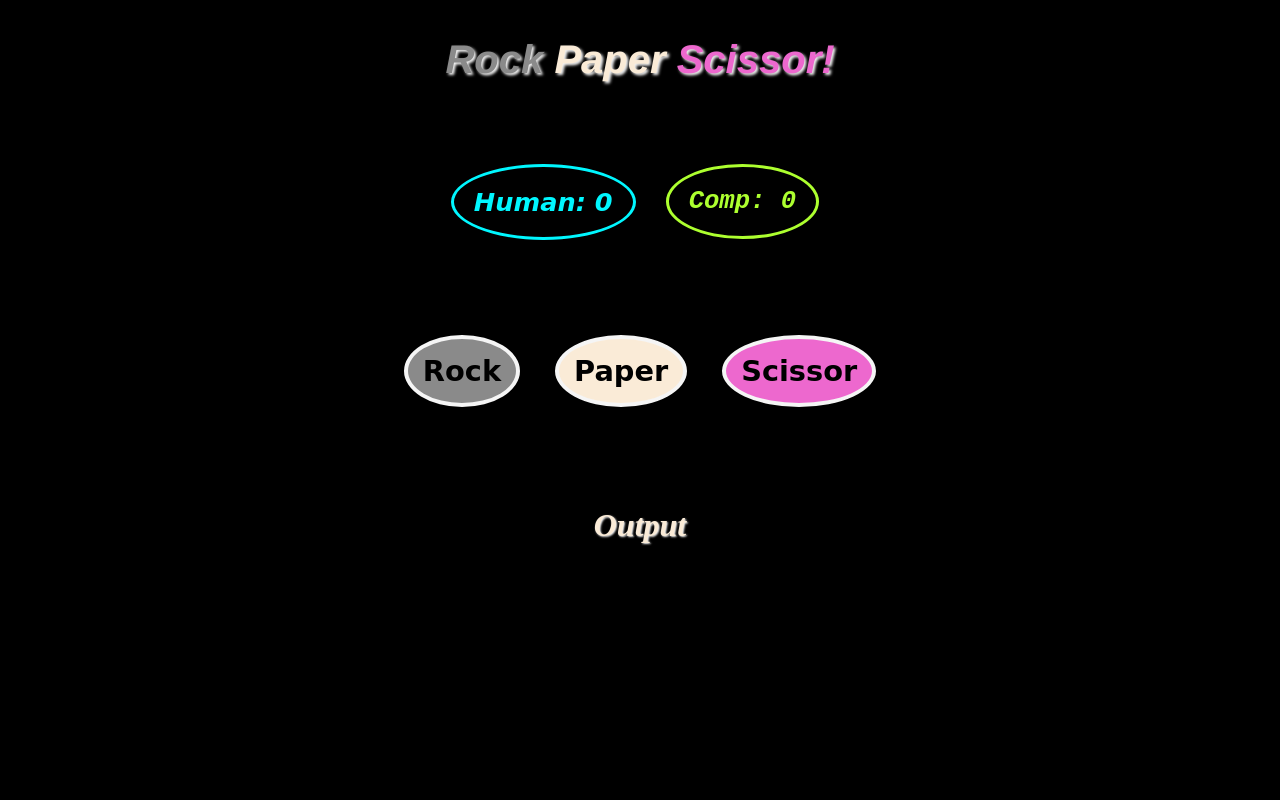
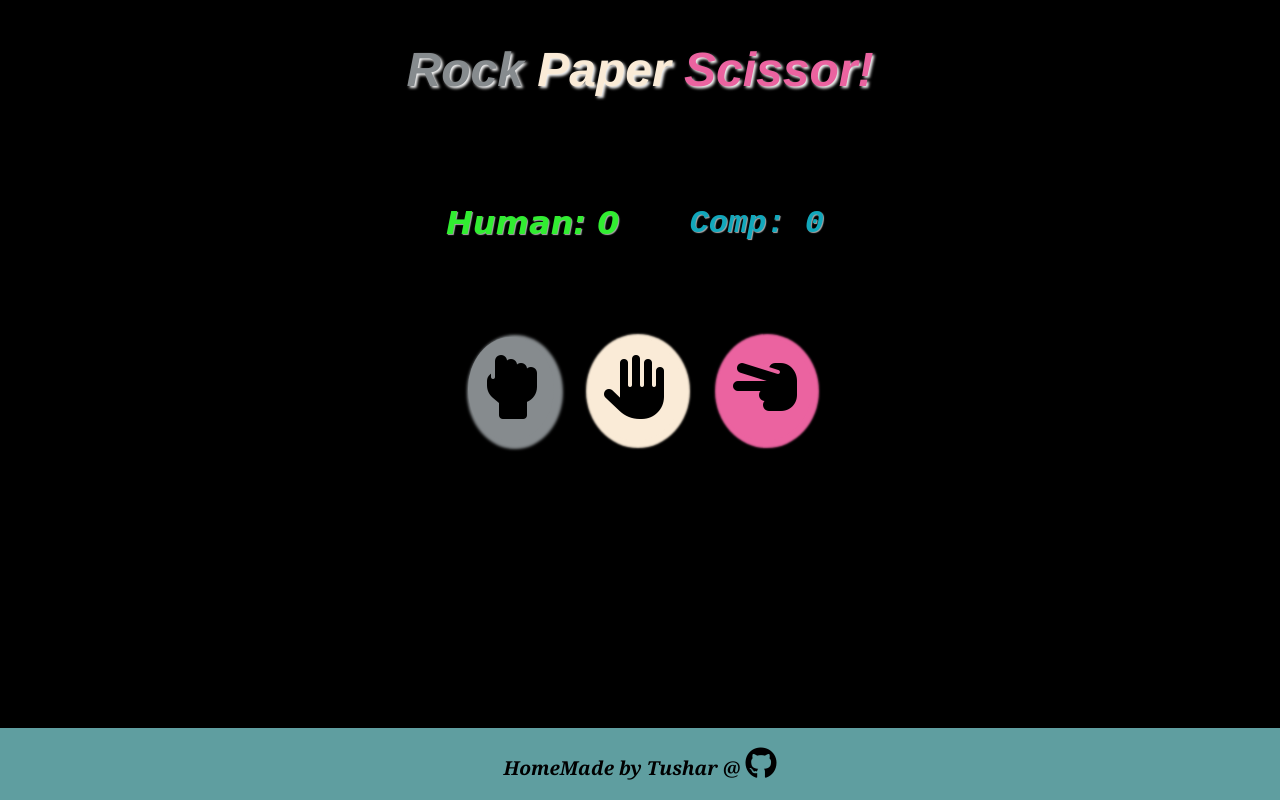
Before and after one commit to pinkmoon25/rockPaperScissors_js, a plain HTML site: page index.html in a window 1280 px wide. Drawn offline with Linux system fonts and the light colour scheme.

Commit message:
Added icons in buttons

```diff
--- a/index.html
+++ b/index.html
@@ -5,14 +5,15 @@
         <meta name="viewport" content="width=device-width, initial-scale=1.0">
         <title>Rock Paper Scissors</title>
         <link rel="stylesheet" href="style.css"/>
+        <script src="https://kit.fontawesome.com/5ff773556d.js" crossorigin="anonymous"></script>
         <script type="text/javascript" src="rockPaperScissors.js" defer></script>
     </head>
     <body>
         <header id="header">
             <h1>
-            <em><span style="color: rgb(138, 138, 138);">Rock</span>
+            <em><span style="color: rgb(134,139,142);">Rock</span>
             <span style="color:antiquewhite">Paper</span>
-            <span style="color: rgb(237, 104, 206)">Scissor!</span></em>
+            <span style="color: rgb(235,99,160)">Scissor!</span></em>
             </h1>
         </header>
 
@@ -23,14 +24,18 @@
             </div>
 
             <div class="buttons">
-                <button class="rock"> Rock </button>
-                <button class="paper">Paper</button>
-                <button class="scissor">Scissor</button>
+                <button class="rock"> <i class="fa-solid fa-hand-back-fist"> </i> </button>
+                <button class="paper"><i class="fa-solid fa-hand"></i></button>
+                <button class="scissor"><i class="fa-solid fa-hand-scissors"></i></button>
             </div>
 
             <div class="result">
-                <p>Output</p>
+                <p></p>
             </div>
+
+            <footer>
+                <p>HomeMade by Tushar @ <a href="https://github.com/PinkMoon25/rockPaperScissors_js"> <i class="fa-brands fa-github"></i> </a> </p>
+            </footer>
 
         </div>
 
--- a/rockPaperScissors.js
+++ b/rockPaperScissors.js
@@ -37,22 +37,22 @@ function game(playerSelection){
         case `rock, scissor`:
         case `scissor, paper`:
         case `paper, rock`:
-            result.innerText = `human chose ${playerSelection} & beats ${computerSelection}`;
-            result.style.color = "green";
+            result.innerText = `human chose ${playerSelection} & beats comp's choice ${computerSelection}`;
+            result.style.color = "rgb(36,229,0)";
             return "WIN";
             break;
         case `rock, paper`:
         case `paper, scissor`:
         case `scissor, rock`:
-            result.innerText = `human chose ${playerSelection} & lost to ${computerSelection}`;
-            result.style.color = "red";
+            result.innerText = `human chose ${playerSelection} & lost to comp's choice ${computerSelection}`;
+            result.style.color = "rgb(228,61,64)";
             return "LOSE";
             break;
         case `rock, rock`:
         case `paper, paper`:
         case `scissor, scissor`:
-            result.innerText = `human chose ${playerSelection} & draws with ${computerSelection}`;
-            result.style.color = "grey";
+            result.innerText = `human chose ${playerSelection} & draws with comp's choice ${computerSelection}`;
+            result.style.color = "rgb(134,139,142)";
             return "DRAW";
             break;
     }
--- a/style.css
+++ b/style.css
@@ -16,11 +16,10 @@ header{
     flex-direction: column;
     justify-content: center;
     align-items: center;
-    gap: 20px;
 }
 
 h1{
-    font-size: 2.5rem;
+    font-size: 3rem;
     font-family: 'Franklin Gothic Medium', 'Arial Narrow', Arial, sans-serif;
     font-weight: bold;
     text-shadow: 2px 2px 3px whitesmoke;
@@ -28,75 +27,72 @@ h1{
 }
 
 .buttons{
-    margin: 30px 0px;
+    margin: 30px 8px;
     display: flex;
     gap: 35px;
 }
 
 button{
-    font-size: 1.8rem;
-    font-family:cursive, Verdana, Geneva, Tahoma, sans-serif;
-    border: 4px solid whitesmoke;
+    font-size: 4rem;
+    border: 0px solid whitesmoke;
     padding: 15px;
-    font-weight: bold;
     transition: 0.3s ease;
 }
 
 .rock{
-    background-color: rgb(138, 138, 138);
+    background-color: rgb(134,139,142);
     border-radius: 50%;
+    box-shadow: 4px 3px 3px 5px rgb(134,139,142);
 }
 .rock:hover{
-    background-color: rgb(35, 118, 190);
+    background-color: rgb(36,229,0);
     cursor: pointer;
     transform: scale(1.2);
 }
 .paper{
     background-color:antiquewhite;
     border-radius: 50%;
+    box-shadow: 2px 2px 2px 5px antiquewhite;;
 }
 .paper:hover{
-    background-color: rgb(35, 118, 190);
+    background-color: rgb(36,229,0);
     cursor: pointer;
     transform: scale(1.2);
 }
 
 .scissor{
-    background-color: rgb(237, 104, 206);
+    background-color: rgb(235,99,160);
     border-radius: 50%;
+    box-shadow: 2px 2px 2px 5px rgb(235,99,160);
+
 }
 .scissor:hover{
-    background-color: rgb(35, 118, 190);
+    background-color: rgb(36,229,0);
     cursor: pointer;
     transform: scale(1.2);
 }
 .score{
-    font-size: 1.6rem;
+    font-size: 2rem;
+    font-weight: bold;
+    font-style: italic;
     margin: 35px 0px;
     display: flex;
     align-items: center;
     justify-content: center;
     gap: 10px;
+    text-shadow: 1px 1px 1px darkgray;
 }
 
 .humanscore{
-    color: rgb(0, 247, 255);
+    color: rgb(49,237,49);
     font-family: cursive, Times, serif;
-    font-weight: bold;
-    font-style: italic;
-    border: 3px solid rgb(0, 247, 255);
-    border-radius: 50%;
     padding: 20px;
     margin: 10px;
 }
 
 .compscore{
-    color: greenyellow;
+    color: rgb(17,167,187);
     font-family: monospace, Times, serif;
-    font-weight: bold;
-    font-style: italic;
-    border: 3px solid greenyellow;
-    border-radius: 50%;
     padding: 20px;
     margin: 10px;
 }
@@ -106,11 +102,27 @@ button{
     font-size: 2rem;
     font-weight: bold;
     font-style: italic;
-    text-shadow: 1px 1px 2px whitesmoke;
-    margin: 35px 0px;
+    text-shadow: 1px 1px 1px whitesmoke;
+    margin-top: 35px;
 }
 
 .result > p{
     margin: 5px;
     padding: 10px;
 }
+
+footer{
+    font-size: 1.2rem;
+    font-family: Georgia, 'Times New Roman', Times, serif;
+    font-weight: bold;
+    font-style: italic;
+    background-color: cadetblue;
+    width: 100%;
+    position: fixed;
+    bottom: 0;
+}
+
+.fa-brands{
+    font-size: 2rem;
+    color: black;
+}
```
